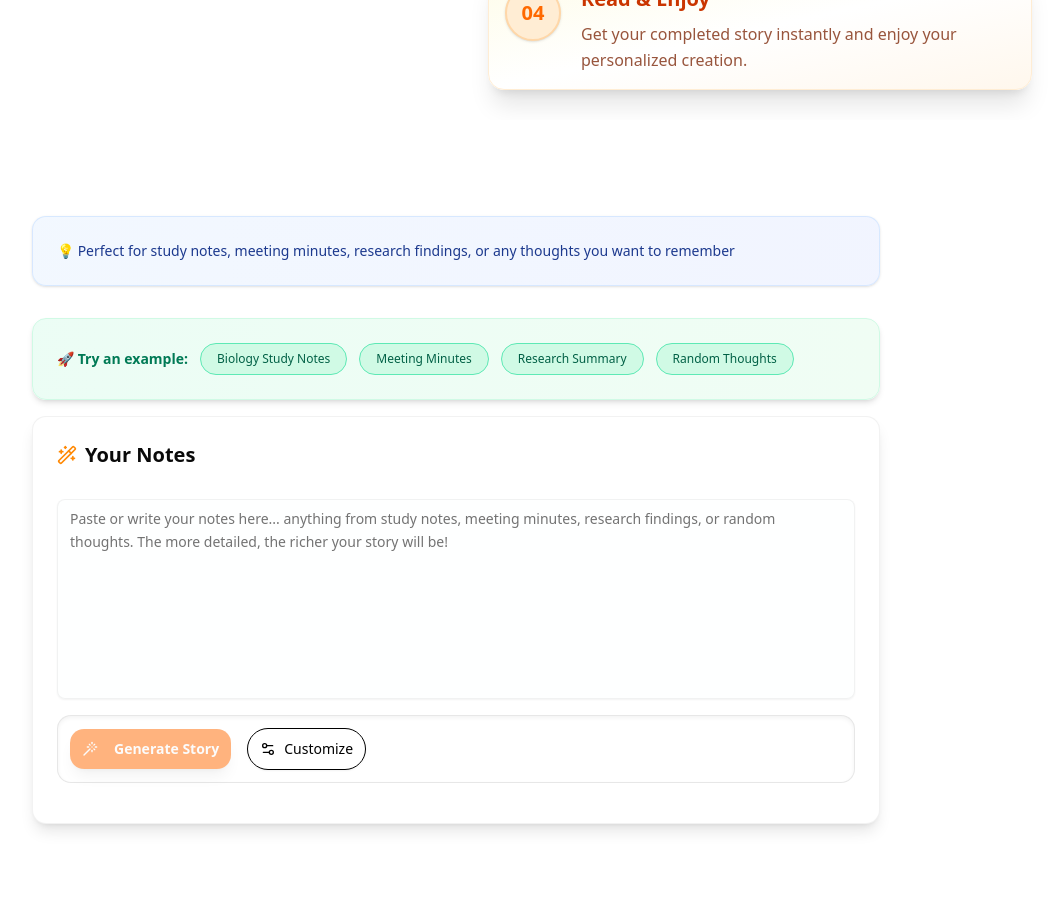
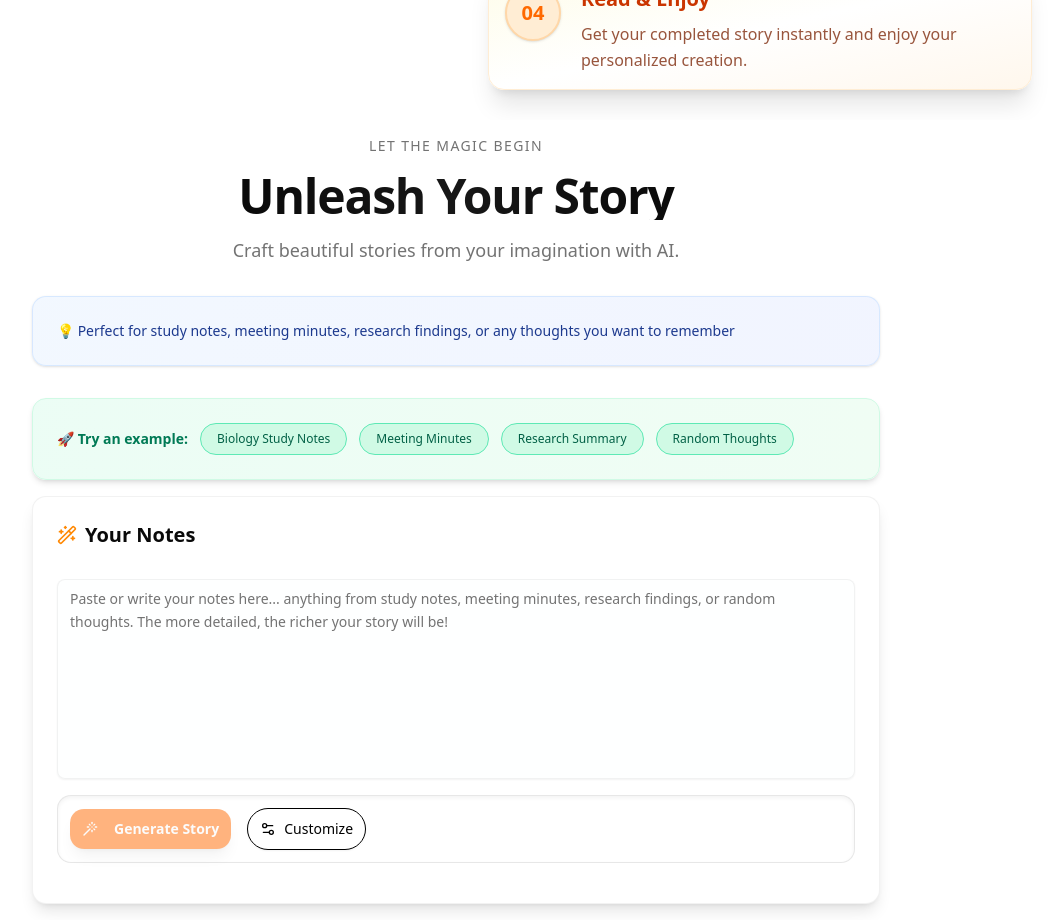
Before and after one commit to bhaskrr/loreverse, a Next.js app: page / in a window 1280 px wide. Shown: the part 2280-3200 px from the top of the page, without its empty margins (184-1247 px from the left). Built offline with nearby package versions, Linux system fonts and the light colour scheme.

Commit message:
added generator section heading

```diff
--- a/src/components/StoryGenerator.tsx
+++ b/src/components/StoryGenerator.tsx
@@ -174,6 +174,18 @@ export function StoryGenerator() {
     <div
       id="input"
       className="min-h-screen max-w-4xl mx-auto px-6 flex flex-col items-center justify-center space-y-8">
+        {/* Main Heading */}
+        <div className="text-center">
+          <p className="text-sm uppercase tracking-widest text-muted-foreground mb-4">
+            Let the magic begin
+          </p>
+          <h2 className="text-4xl md:text-5xl font-extrabold mb-4 tracking-tight bg-gradient-to-r from-foreground via-primary to-foreground bg-clip-text text-transparent">
+            Unleash Your Story
+          </h2>
+          <p className="text-base md:text-lg text-muted-foreground max-w-xl mx-auto">
+            Craft beautiful stories from your imagination with AI.
+          </p>
+        </div>
       {/* Tips Section */}
       <Card className="w-full bg-gradient-to-r from-blue-50/80 to-indigo-50/80 dark:from-blue-950/10 dark:to-indigo-950/10 border-blue-200/50 dark:border-blue-800/30">
         <CardContent>
```
